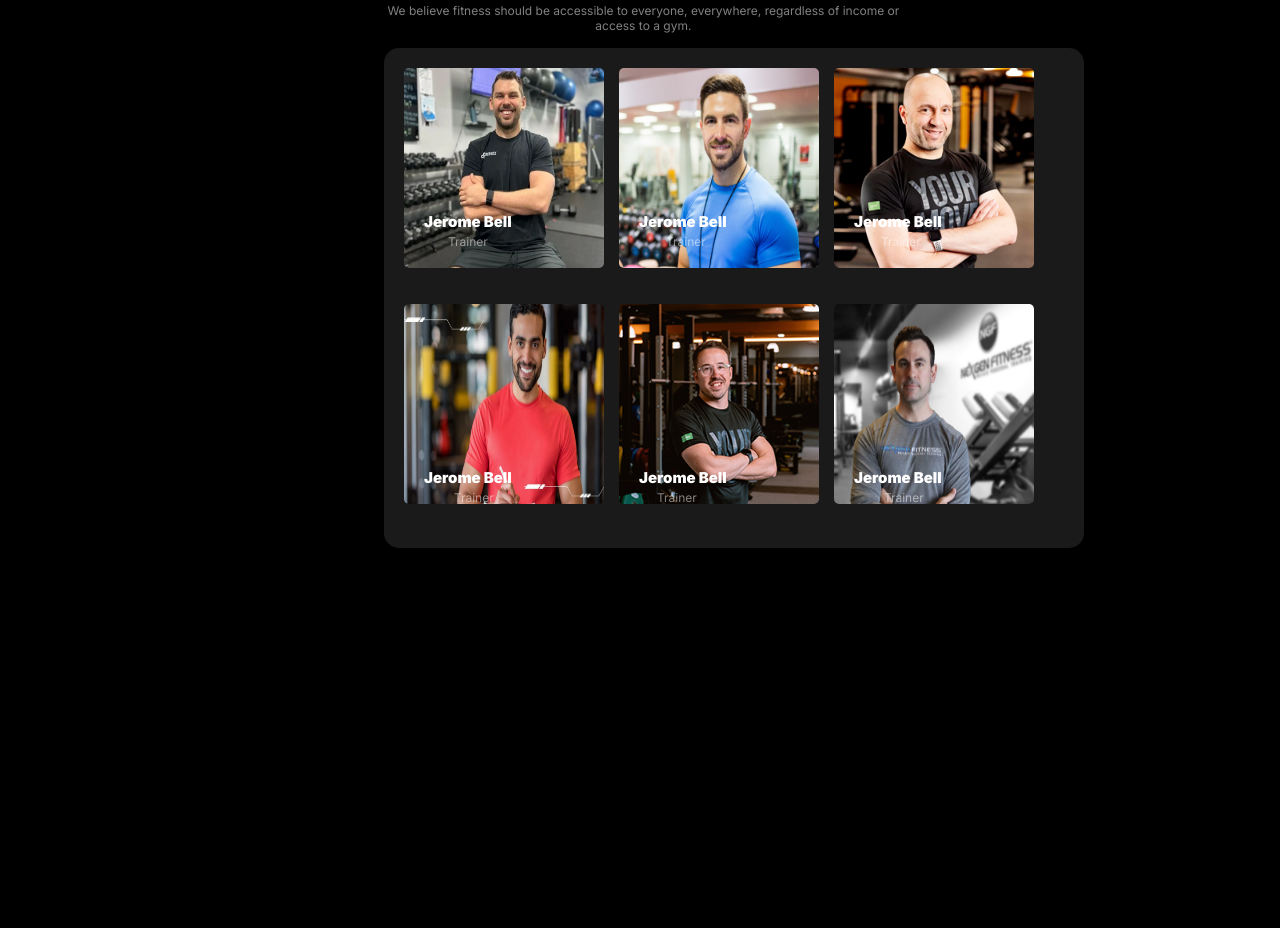
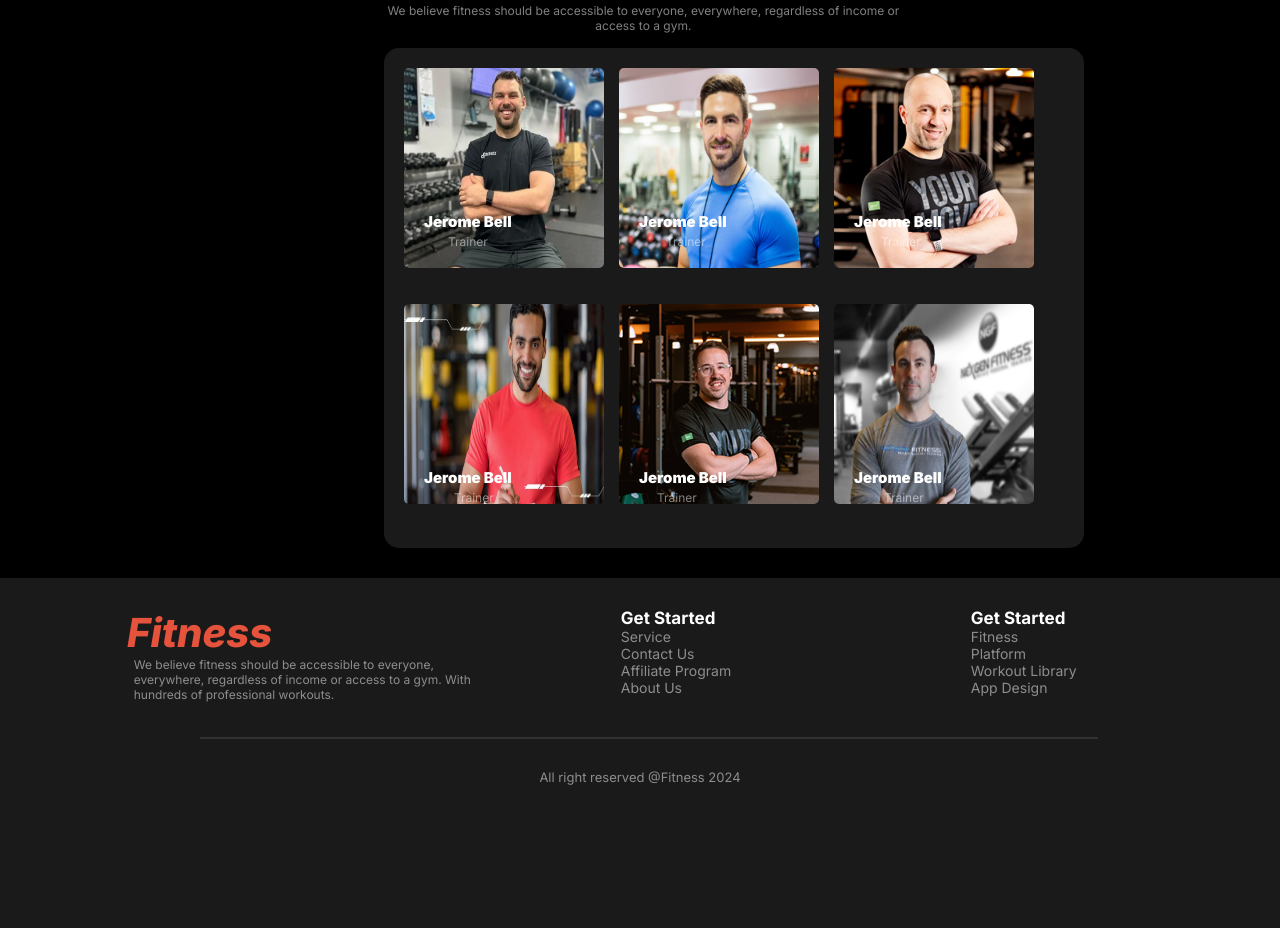
Before and after one commit to Farjana-22/a2, a plain HTML site: page index.html in a window 1280 px wide. Shown: the part 1793-2721 px from the top of the page. Before the commit the page ends 2378 px from the top, so only its background shows below. Drawn offline with Linux system fonts and the light colour scheme; a web font is replaced by a local one.

Commit message:
added footer

```diff
--- a/index.html
+++ b/index.html
@@ -215,6 +215,39 @@ access to a gym.
       </div>
      </div>
    </main>
+  <footer>
+    <div class="content">
+      <div class="fit">
+        <h1>Fitness</h1>
+        <pre class="statement">
+          We believe fitness should be accessible to everyone,
+          everywhere, regardless of income or access to a gym. With
+          hundreds of professional workouts.
+        </pre>
+      </div>
+      <div class="menu">
+        <h3 class="start">Get Started</h3>
+        <ul>
+          <li class="item">Service</li>
+          <li class="item">Contact Us</li>
+          <li class="item">Affiliate Program</li>
+          <li class="item">About Us</li>
+        </ul>
+      </div>
+      <div class="menus">
+        <h3 class="start">Get Started</h3>
+        <ul>
+          <li class="item">Fitness</li>
+          <li class="item">Platform</li>
+          <li class="item">Workout Library</li>
+          <li class="item">App Design</li>
+        </ul>
+      </div>
+    </div>
+
+    <hr>
+  <p>All right reserved @Fitness 2024</p>
+  </footer>
 
 </body>
 </html>
--- a/style.css
+++ b/style.css
@@ -212,7 +212,7 @@ margin-bottom: 10px;
     background-color:rgb(34, 34, 34) ;
     border-radius: 15px;
     padding: 30px ;
-    margin-right:350px;
+    margin-right:390px;
     margin-left: 290px;
 
 }
@@ -342,3 +342,55 @@ top: 20px;
    position: relative;
   bottom: 20px;
 }
+footer {
+    background-color: rgba(255, 255, 255, 0.1);
+    height: 350px;
+
+}
+.fit,.menu,.menus {
+    margin-top: 30px;
+margin-left: 100px;
+}
+
+.fit h1 {
+    font-size: 40px;
+    font-weight: 800;
+    font-style: italic;
+    color: rgb(230, 83, 60);
+    margin-left: 27px;
+}
+.start{
+    color: white;
+    font-weight: 700;
+    font-size: 17px;
+    width: 100px;
+}
+.item {
+    color: rgba(255, 255, 255, 0.5);
+    font-weight: 400;
+    font-size: 14px;
+    list-style-type: none;
+    width: 200px;
+}
+hr {
+
+    border: 1px solid rgba(255, 255, 255, 0.1);
+    width: 70%;
+    margin-left: 200px;
+    margin-bottom: 30px;
+    margin-top: 20px;
+}
+footer p {
+    color: rgba(255, 255, 255, 0.5);
+    font-size: 13px;
+    font-weight: 400;
+    text-align: center;
+    margin-bottom: 30px;
+}
+.content {
+    display: flex;
+    flex-direction: row;
+    gap: 50px;
+    margin-top: 30px;
+
+}
```
